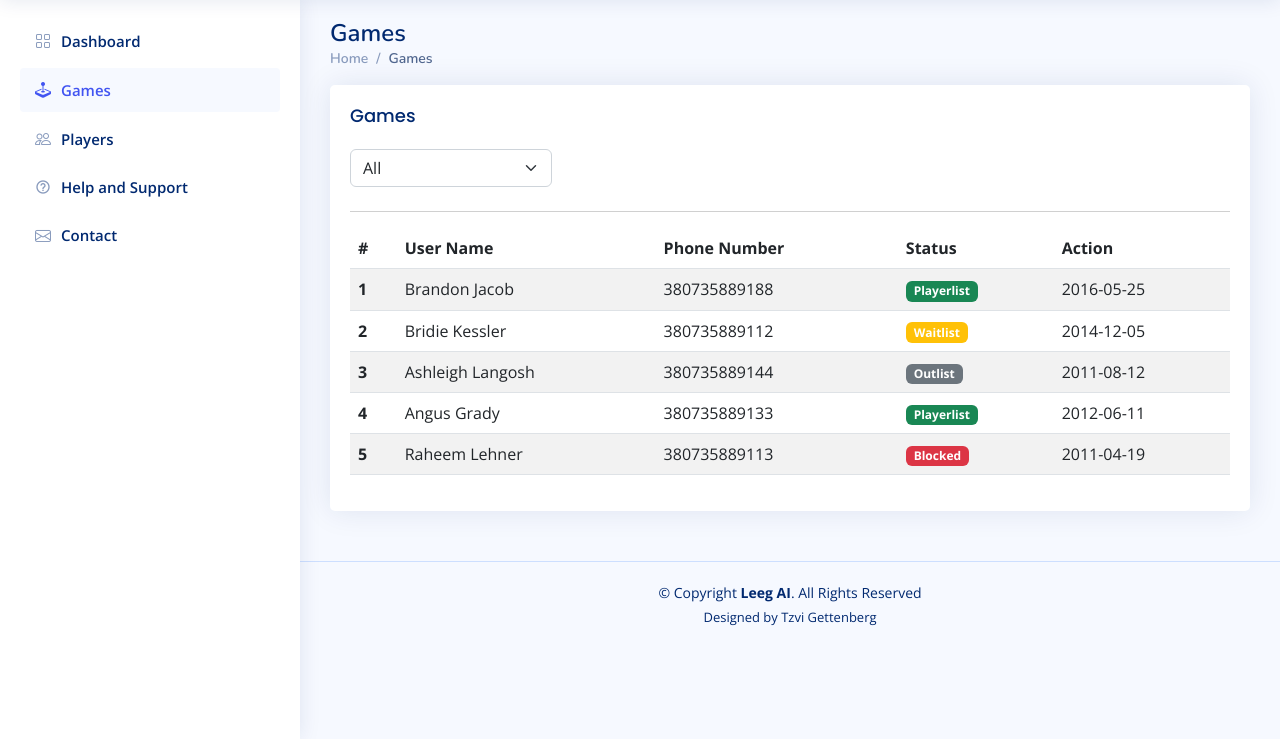
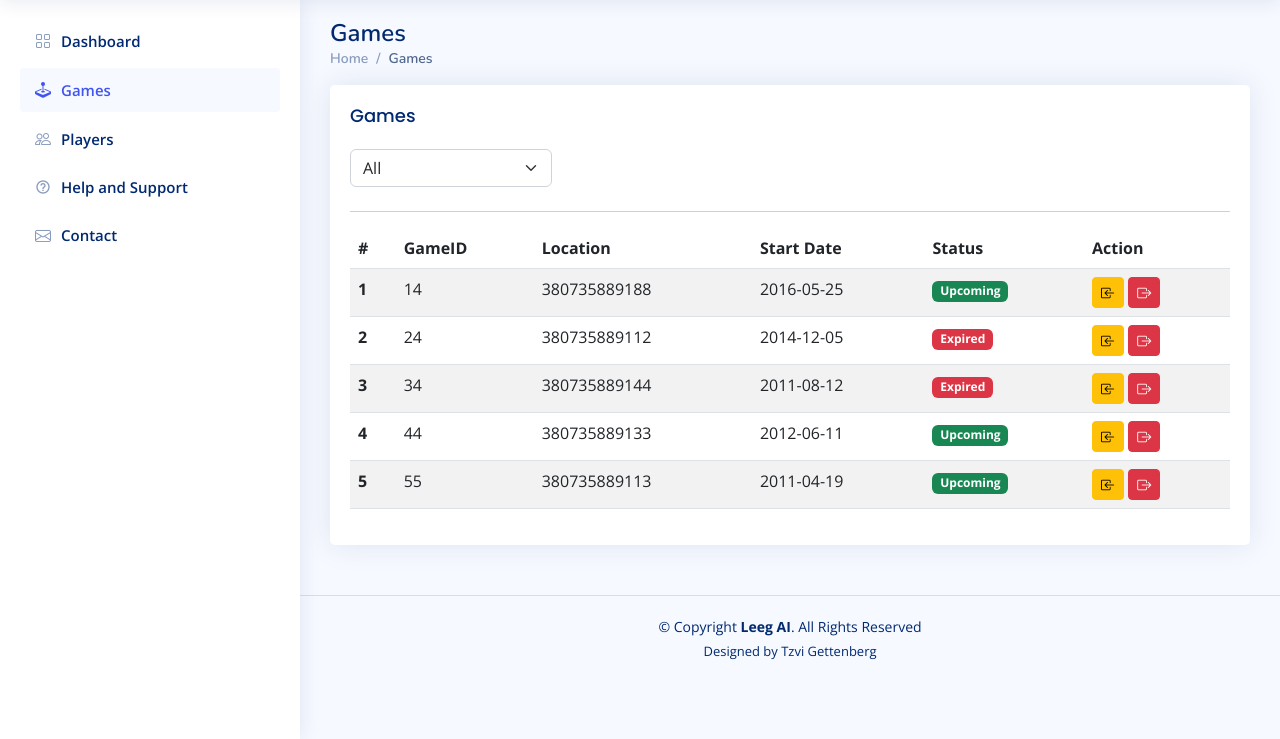
Before and after one commit to keiru517/wa_game_bot, a Django app: page /games in a window 1280 px wide. Shown: the part 61-800 px from the top of the page. Run offline with Django 4.2, Linux system fonts and the light colour scheme; some libraries are stand-ins or nearby versions.

Commit message:
updated css

```diff
--- a/whatsapp/templates/games.html
+++ b/whatsapp/templates/games.html
@@ -41,8 +41,9 @@
                     <thead>
                       <tr>
                         <th scope="col">#</th>
-                        <th scope="col">User Name</th>
-                        <th scope="col">Phone Number</th>
+                        <th scope="col">GameID</th>
+                        <th scope="col">Location</th>
+                        <th scope="col">Start Date</th>
                         <th scope="col">Status</th>
                         <th scope="col">Action</th>
                       </tr>
@@ -50,38 +51,68 @@
                     <tbody>
                       <tr>
                         <th scope="row">1</th>
-                        <td>Brandon Jacob</td>
+                        <td>14</td>
                         <td>380735889188</td>
-                        <td><span class="badge bg-success">Playerlist</span></td>
                         <td>2016-05-25</td>
+                        <td><span class="badge bg-success">Upcoming</span></td>
+                        <td>
+                          <a href="#" class="btn btn-warning btn-sm" title="Remove my profile image"><i
+                              class="bi bi-box-arrow-in-left"></i></a>
+                          <a href="#" class="btn btn-danger btn-sm" data-bs-toggle="modal" data-bs-target="#deleteModal"
+                            title="Remove my profile image"><i class="bi bi-box-arrow-right"></i></a>
+                        </td>
                       </tr>
                       <tr>
                         <th scope="row">2</th>
-                        <td>Bridie Kessler</td>
+                        <td>24</td>
                         <td>380735889112</td>
-                        <td><span class="badge bg-warning">Waitlist</span></td>
                         <td>2014-12-05</td>
+                        <td><span class="badge bg-danger">Expired</span></td>
+                        <td>
+                          <a href="#" class="btn btn-warning btn-sm" title="Remove my profile image"><i
+                              class="bi bi-box-arrow-in-left"></i></a>
+                          <a href="#" class="btn btn-danger btn-sm" data-bs-toggle="modal" data-bs-target="#deleteModal"
+                            title="Remove my profile image"><i class="bi bi-box-arrow-right"></i></a>
+                        </td>
                       </tr>
                       <tr>
                         <th scope="row">3</th>
-                        <td>Ashleigh Langosh</td>
+                        <td>34</td>
                         <td>380735889144</td>
-                        <td><span class="badge bg-secondary">Outlist</span></td>
                         <td>2011-08-12</td>
+                        <td><span class="badge bg-danger">Expired</span></td>
+                        <td>
+                          <a href="#" class="btn btn-warning btn-sm" title="Remove my profile image"><i
+                              class="bi bi-box-arrow-in-left"></i></a>
+                          <a href="#" class="btn btn-danger btn-sm" data-bs-toggle="modal" data-bs-target="#deleteModal"
+                            title="Remove my profile image"><i class="bi bi-box-arrow-right"></i></a>
+                        </td>
                       </tr>
                       <tr>
                         <th scope="row">4</th>
-                        <td>Angus Grady</td>
+                        <td>44</td>
                         <td>380735889133</td>
-                        <td><span class="badge bg-success">Playerlist</span></td>
                         <td>2012-06-11</td>
+                        <td><span class="badge bg-success">Upcoming</span></td>
+                        <td>
+                          <a href="#" class="btn btn-warning btn-sm" title="Remove my profile image"><i
+                              class="bi bi-box-arrow-in-left"></i></a>
+                          <a href="#" class="btn btn-danger btn-sm" data-bs-toggle="modal" data-bs-target="#deleteModal"
+                            title="Remove my profile image"><i class="bi bi-box-arrow-right"></i></a>
+                        </td>
                       </tr>
                       <tr>
                         <th scope="row">5</th>
-                        <td>Raheem Lehner</td>
+                        <td>55</td>
                         <td>380735889113</td>
-                        <td><span class="badge bg-danger">Blocked</span></td>
                         <td>2011-04-19</td>
+                        <td><span class="badge bg-success">Upcoming</span></td>
+                        <td>
+                          <a href="#" class="btn btn-warning btn-sm" title="Remove my profile image"><i
+                              class="bi bi-box-arrow-in-left"></i></a>
+                          <a href="#" class="btn btn-danger btn-sm" data-bs-toggle="modal" data-bs-target="#deleteModal"
+                            title="Remove my profile image"><i class="bi bi-box-arrow-right"></i></a>
+                        </td>
                       </tr>
                     </tbody>
                   </table>
```
